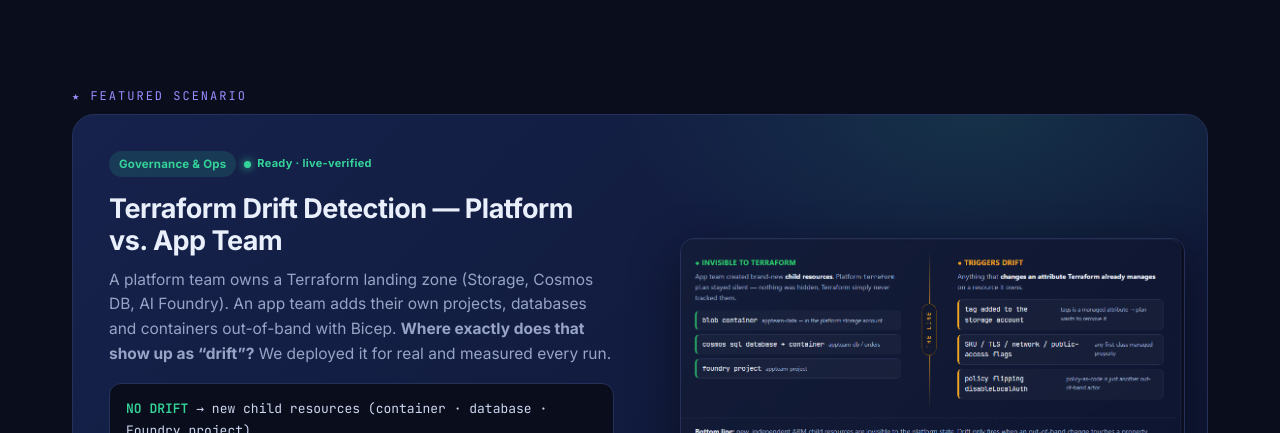
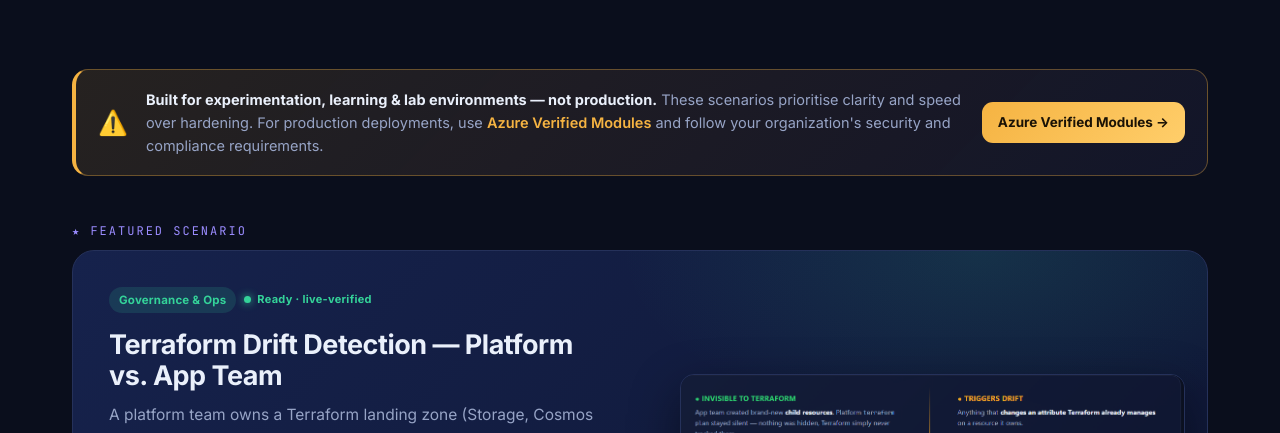
Before and after one commit to Ricky-G/azure-scenario-hub, a plain HTML site: page docs/index.html in a window 1280 px wide. Shown: the part 667-1100 px from the top of the page. Drawn offline with Linux system fonts and the light colour scheme.

Commit message:
docs: make the 'learning, not production' disclaimer prominent
README: convert the note to a GitHub [!IMPORTANT] alert. Pages: add a styled amber banner under the hero with an Azure Verified Modules CTA.

```diff
--- a/docs/index.html
+++ b/docs/index.html
@@ -101,6 +101,26 @@
   .stat .n { font-size: 26px; font-weight: 800; letter-spacing: -.5px; }
   .stat .n.g { color: var(--green); } .stat .n.b { color: var(--blue); } .stat .n.p { color: var(--purple); } .stat .n.a { color: var(--amber); }
   .stat .l { font-size: 12.5px; color: var(--faint); text-transform: uppercase; letter-spacing: 1px; margin-top: 2px; }
+
+  /* ---------- notice ---------- */
+  .notice-sec { padding: 28px 0 0; }
+  .notice {
+    display: flex; align-items: center; gap: 18px;
+    background: linear-gradient(135deg, rgba(245,179,66,.12), rgba(155,140,255,.06));
+    border: 1px solid rgba(245,179,66,.34); border-left: 4px solid var(--amber);
+    border-radius: 16px; padding: 18px 22px;
+  }
+  .notice .ic { font-size: 24px; flex: none; line-height: 1; }
+  .notice .tx { flex: 1; color: var(--muted); font-size: 14.5px; }
+  .notice .tx strong { color: var(--ink); }
+  .notice .tx a { color: var(--amber); font-weight: 600; }
+  .notice .cta {
+    flex: none; white-space: nowrap; font-weight: 700; font-size: 13.5px;
+    color: #1a1205; background: linear-gradient(135deg, var(--amber), #ffce6a);
+    padding: 10px 16px; border-radius: 11px; transition: .16s;
+  }
+  .notice .cta:hover { filter: brightness(1.06); transform: translateY(-1px); }
+  @media (max-width: 720px) { .notice { flex-wrap: wrap; } .notice .cta { width: 100%; text-align: center; } }
 
   /* ---------- section heading ---------- */
   .sec { padding: 46px 0 8px; }
@@ -239,6 +259,17 @@
     </div>
   </div>
 </header>
+
+<!-- NOTICE -->
+<section class="notice-sec">
+  <div class="wrap">
+    <div class="notice reveal">
+      <div class="ic">⚠️</div>
+      <div class="tx"><strong>Built for experimentation, learning &amp; lab environments — not production.</strong> These scenarios prioritise clarity and speed over hardening. For production deployments, use <a href="https://aka.ms/avm" target="_blank" rel="noopener">Azure Verified Modules</a> and follow your organization's security and compliance requirements.</div>
+      <a class="cta" href="https://aka.ms/avm" target="_blank" rel="noopener">Azure Verified Modules →</a>
+    </div>
+  </div>
+</section>
 
 <!-- FEATURED -->
 <section class="sec" id="featured">
```
Also changed, not shown: README.md.
